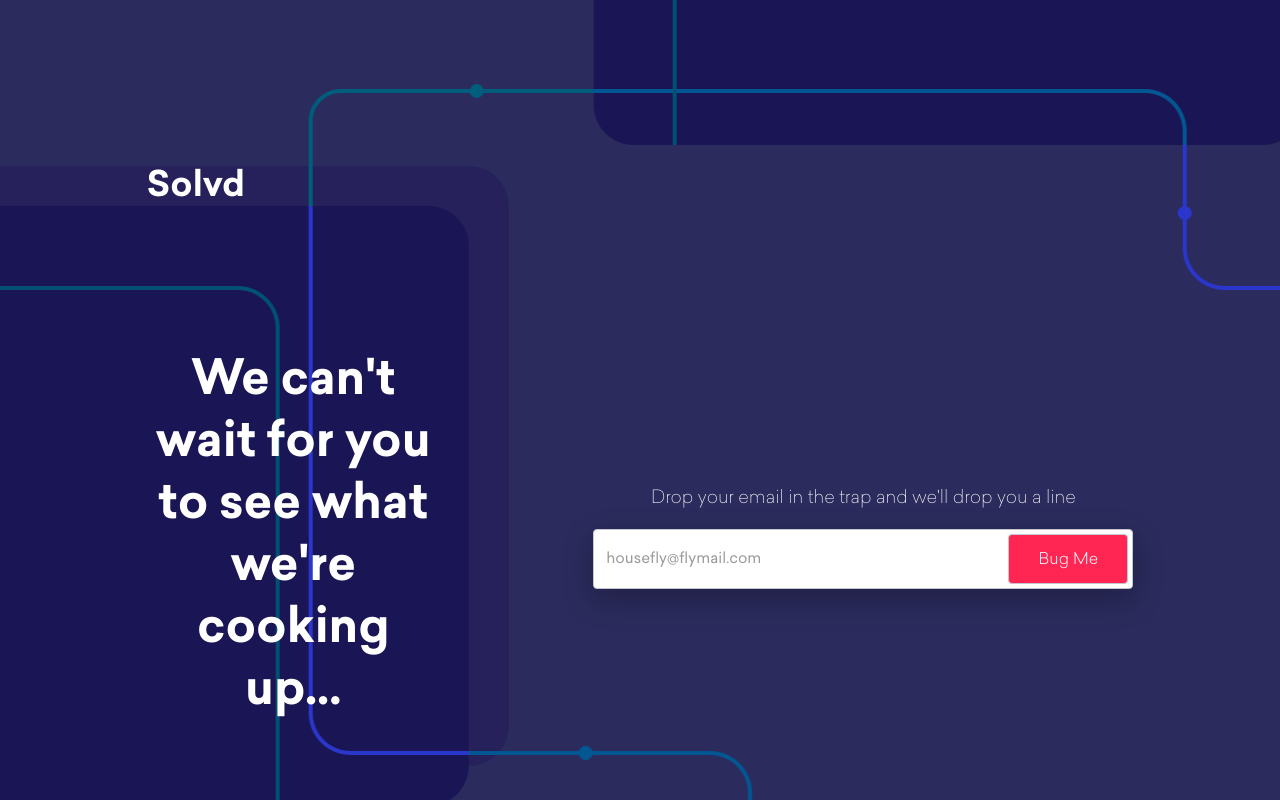
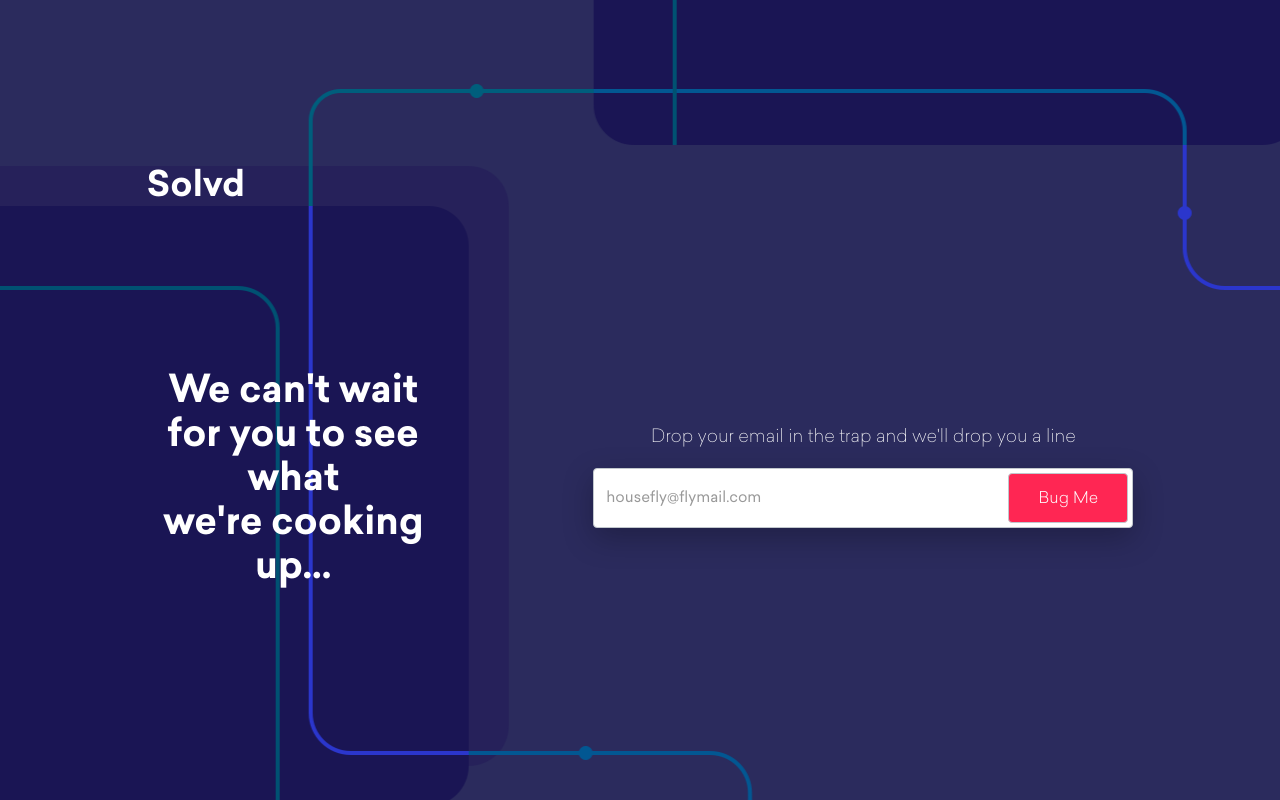
Before and after one commit to sadi22/solvdsoft.github.io, a plain HTML site: page index.html in a window 1280 px wide. Drawn offline with nearby package versions, Linux system fonts and the light colour scheme.

Commit message:
fixes size of tagline

```diff
--- a/index.html
+++ b/index.html
@@ -19,7 +19,7 @@
   <div class="wrapper">
     <div class="text-block-2">Solvd</div>
     <div class="div-block">
-      <div class="text-block-3">We can't wait for you to see what <br> we're cooking up...</div>
+      <div class="text-block-3"><h1>We can't wait for you to see what <br> we're cooking up...</h1></div>
       <div class="div-block-2">
         <div class="form-block-3 w-form">
 
```
